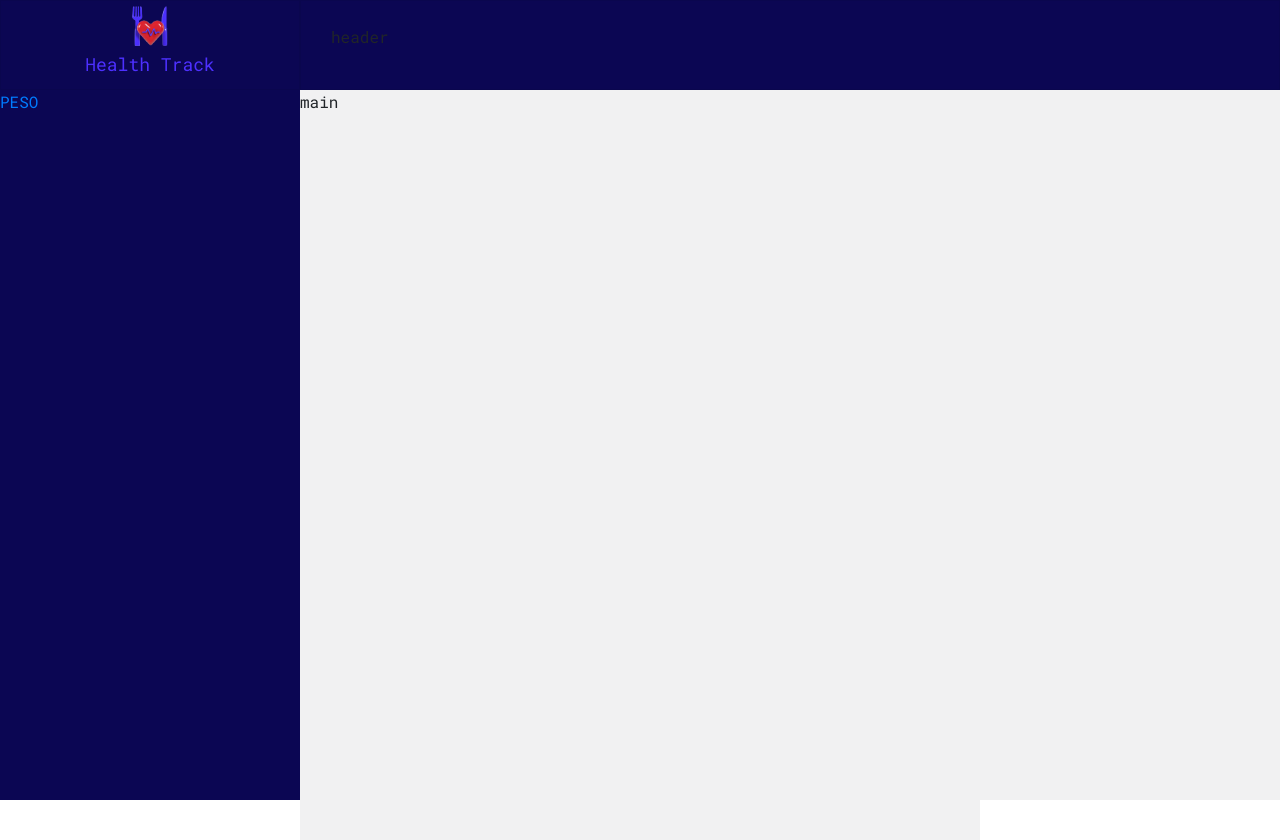
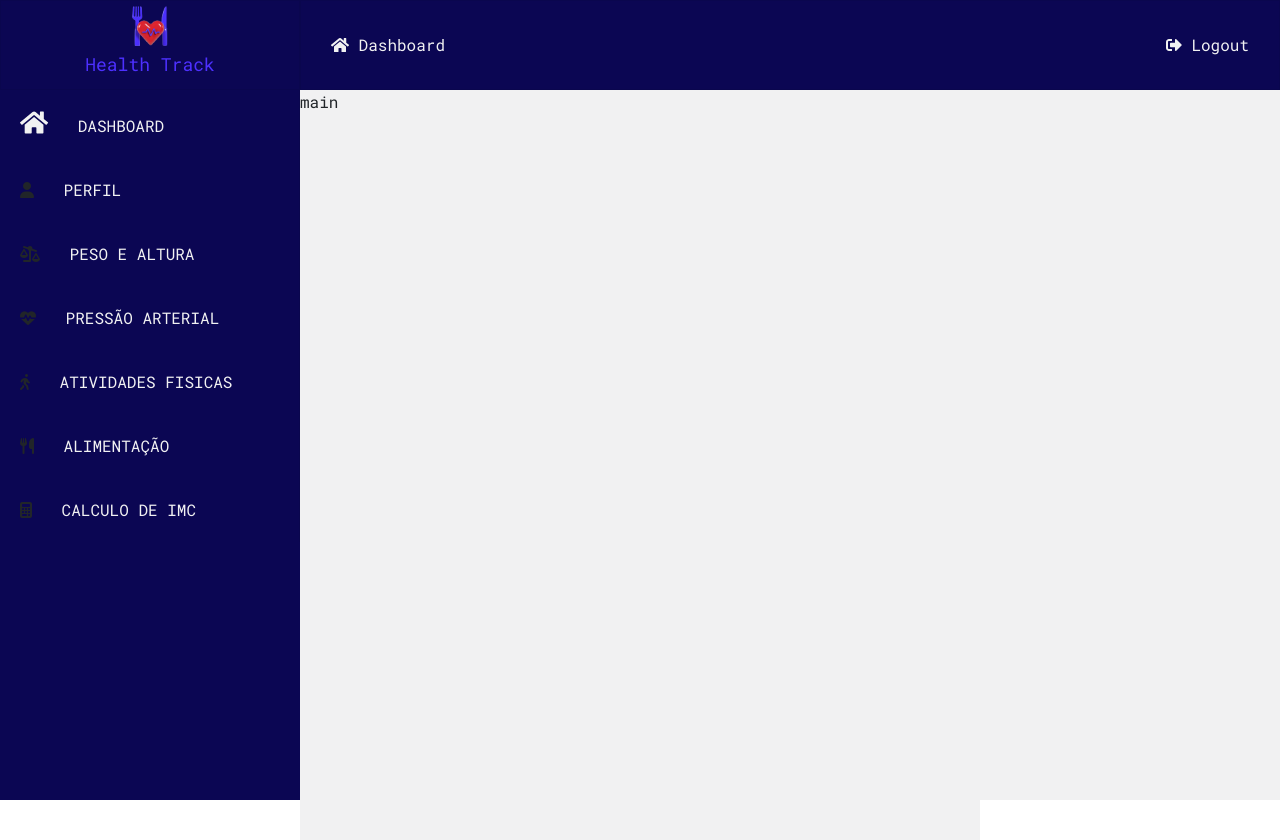
Before and after one commit to Jezebel1990/dashboard-health, a PHP site: page /views/dashboard.html in a window 1280 px wide. Shown: the top 840 px of the page. Run offline with PHP 8.4, Linux system fonts and the light colour scheme; some libraries are stand-ins or nearby versions.

Commit message:
create sidebar in dashboard

```diff
--- a/css/sidebar.css
+++ b/css/sidebar.css
@@ -28,9 +28,16 @@ main {
   background-color: #0b0653;
   border: 1px solid rgba(0,0,0,.0625);
   padding: 10px 30px;
+}
+.flex-dashboard header a {
+text-decoration: none;
+color: #f1f1f2;
+}
 
+.flex-dashboard header a > svg {
+color:#f1f1f2;
+}
 
-}
 sidebar .sidebar-title {
     display: flex;
     flex-direction: column;
@@ -53,3 +60,36 @@ sidebar .sidebar-title h2 {
     color:  #4d30ff;
 
 }
+
+div .menu {
+    border-right: 1px solid rgba(0,0,0,.0625) ;
+}
+
+div .menu ul {
+    list-style-type: none;
+}
+
+div .menu ul li {
+    border: 1pix solid #f1f1f2;
+    padding: 20px 20px;
+    width: 100%;
+    flex-direction: row;
+    align-items: center;
+}
+
+div .menu ul li svg {
+    color: #f1f1f2;
+    font-size: 25px;
+}
+
+div .menu ul li a {
+    color: #f1f1f2;
+    margin-left: 20px;
+    text-decoration: none;
+    text-transform: uppercase;
+}
+
+div .menu ul li a:hover {
+    color:  #4d30ff;
+
+}
--- a/views/dashboard.html
+++ b/views/dashboard.html
@@ -19,14 +19,41 @@
 <div class="menu">
 <ul>
     <li>
-        <a href="0">PESO</a>
+        <i class="fas fa-home"></i>
+        <a href="0"></i>Dashboard</a>
+    </li>
+    <li>
+        <i class="fa-solid fa-user"></i>
+        <a href="0"></i>Perfil</a>
+    </li>
+    <li>
+        <i class="fa-solid fa-scale-unbalanced-flip"></i>
+        <a href="0">Peso e altura</a>
+    </li>
+    <li>
+        <i class="fa-solid fa-heart-pulse"></i>
+        <a href="0">Pressão arterial</a>
+    </li>
+    <li>
+        <i class="fa-solid fa-person-walking"></i>
+        <a href="0">Atividades fisicas</a>
+    </li>
+    <li>
+        <i class="fa-solid fa-utensils"></i>
+        <a href="0">Alimentação</a>
+    </li>
+
+    <li>
+        <i class="fa-solid fa-calculator"></i>
+        <a href="0">Calculo de IMC</a>
     </li>
 </ul>
 </div>
     </sidebar>
 <main>
     <header>
-        <p>header</p>
+        <a href="0"> <i class="fas fa-home"></i>         Dashboard</a>
+        <a href="0"> <i class="fas fa-sign-out-alt"></i> Logout</a>
     </header>
 <div class="main-content">
 <p>main</p>
```
